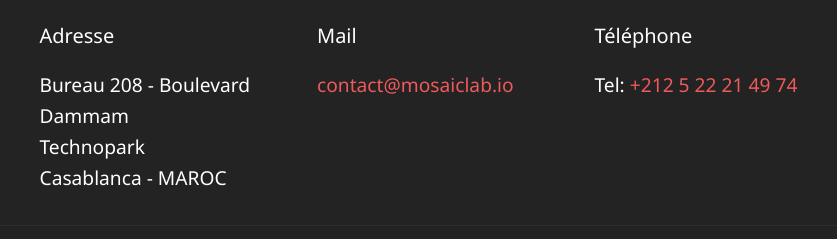
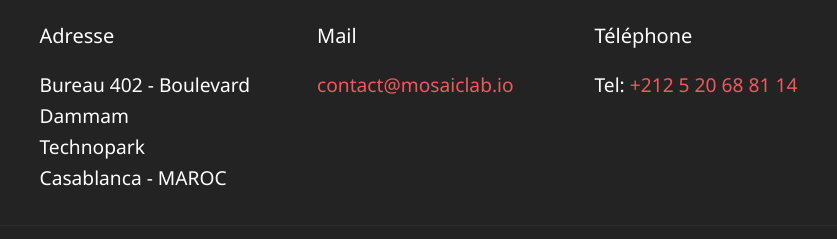
Before and after one commit to MehdZi/mosaiclab_reboot, a plain HTML site: page index.html in a window 1280 px wide. Shown: the part 3848-4087 px from the top of the page, 338-1175 px from the left. Drawn offline with Linux system fonts and the light colour scheme; files whose address does not match are found by name.

Commit message:
Updated company info
Updated company info

```diff
--- a/index.html
+++ b/index.html
@@ -3,7 +3,6 @@
 <head>
   <meta charset="UTF-8">
   <meta http-equiv="X-UA-Compatible" content="IE=edge">
-  <meta name="generator" content="Mobirise v4.3.2, mobirise.com">
   <meta name="viewport" content="width=device-width, initial-scale=1">
   <link rel="shortcut icon" href="assets/images/logo-800x800.png" type="image/x-icon">
   <meta name="description" content="Mosaiclab un cabinet d'innovation technologique, méthodologique et organisationnelle. Notre mission : Vous aider à vous emparer du numérique pour transformer positivement vos organisations">
@@ -468,7 +467,7 @@
             <div class="col-12 col-md-3 mbr-fonts-style display-7">
                 <h5 class="pb-3">
                     Adresse</h5>
-                <p class="mbr-text">Bureau 208 - Boulevard Dammam<br> Technopark<br>Casablanca - MAROC</p>
+                <p class="mbr-text">Bureau 402 - Boulevard Dammam<br> Technopark<br>Casablanca - MAROC</p>
             </div>
             <div class="col-12 col-md-3 mbr-fonts-style display-7">
                 <h5 class="pb-3">
@@ -478,7 +477,7 @@
             <div class="col-12 col-md-3 mbr-fonts-style display-7">
                 <h5 class="pb-3">
                     Téléphone</h5>
-                <p class="mbr-text">Tel: <a href="tel:+212 5 22 21 49 74">+212 5 22 21 49 74</a></p>
+                <p class="mbr-text">Tel: <a href="tel:+212 5 20 68 81 14">+212 5 20 68 81 14</a></p>
             </div>
         </div>
         <div class="footer-lower">
```
